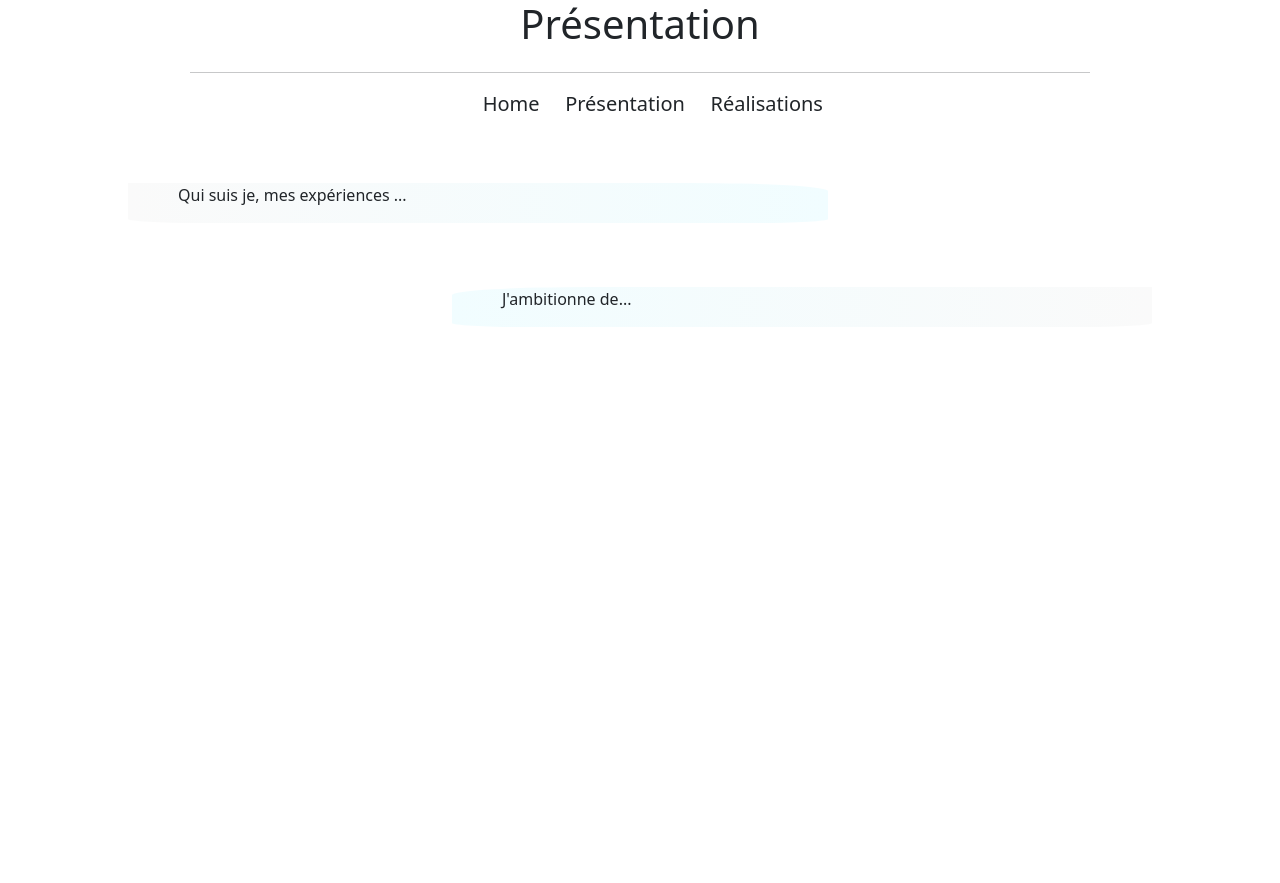
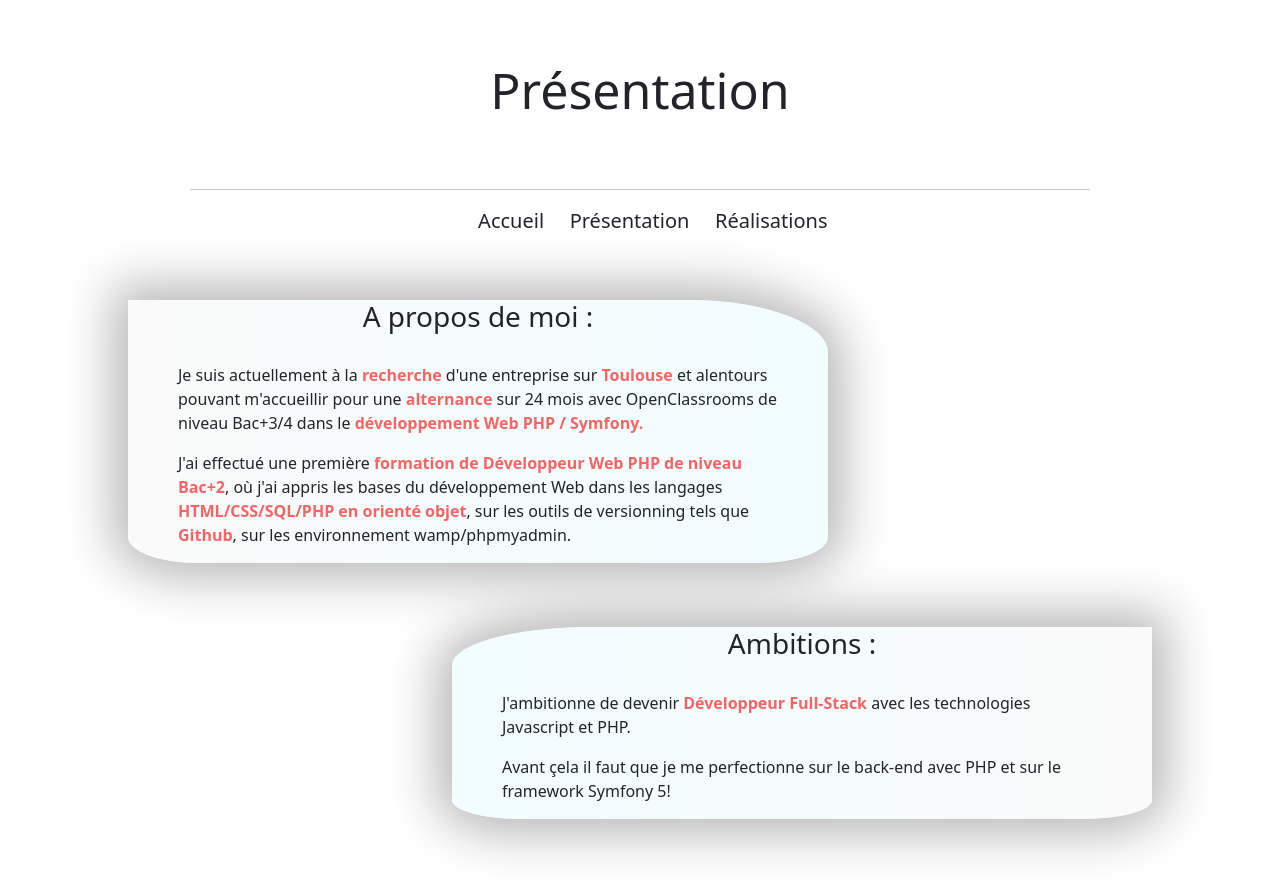
Before and after one commit to Julien-rtg/Personnal-website, a PHP site: template templates/presentation.php in a window 1280 px wide. Before the commit the page ends 327 px from the top, so only its background shows below. Run offline with PHP 8.4, Linux system fonts and the light colour scheme; the template is opened without the code that fills it, so the values that code supplies are empty.

Commit message:
css, write on presentation

```diff
--- a/style/style.css
+++ b/style/style.css
@@ -35,6 +35,10 @@
         margin-bottom: 15%;
     }
 
+    .titleAlone {
+        margin-top: 20%;
+    }
+
         .titre h1 {
             font-size: 50px;
             text-align: center;
@@ -63,11 +67,22 @@ hr {
     color: inherit;
     font-size: 20px;
     margin-left: 2%;
+
+    transition: transform .5s;
 }
+
+.nav a:hover, .navRealisations a:hover{
+    transform: scale(1.5);
+    font-weight: 700;
+    color: rgb(248, 99, 99);
+}
+
 .navRealisations a {
     text-decoration: none;
     color: inherit;
     font-size: 20px;
+
+    transition: transform .5s;
 }
 
 
@@ -88,6 +103,7 @@ hr {
 
     border-radius: 0% 20% 10% 10%;
     background: linear-gradient(90deg, rgba(2,0,36,1) 0%, rgba(250,250,250,1) 0%, rgba(241,253,255,1) 100%);
+    box-shadow: 0px 0px 50px 15px #B7B7B7;
 }
 
 
@@ -99,6 +115,11 @@ hr {
 h3 {
     display: flex;
     justify-content: center;
+}
+
+#textStyle {
+    font-weight: 700;
+    color: rgb(248, 99, 99);
 }
 
 .competencesFront {
@@ -137,6 +158,7 @@ h3 {
 
     border-radius: 20% 0% 10% 10%;
     background: linear-gradient(90deg, rgba(2,0,36,1) 0%, rgba(241,253,255,1) 0%, rgba(250,250,250,1) 100%);
+    box-shadow: 0px 0px 50px 15px #B7B7B7;
 }
 
 
@@ -176,8 +198,12 @@ h3 {
     margin-top: 4%;
 }
 
+.botPage {
+    margin-bottom: 5%;
+}
+
 .contact {
-    margin-bottom: 5%;
+    height: 150px;
 }
 
 .socials {
@@ -223,6 +249,7 @@ h3 {
 
 @media screen and (max-width : 650px){
 
+
     .blocLeft {
         width: 400px;
         margin-left: 0%;
@@ -259,6 +286,14 @@ h3 {
 
 @media screen and (max-width : 500px){
 
+    .botContainer{
+        margin-top: 10%;
+    }
+
+    .nav a {
+        font-size: 18px;
+    }
+
     .competencesImg img {
         width: 54px;
         height: 44px;
@@ -282,7 +317,7 @@ h3 {
     }
 
     .blocLeft {
-        border-radius: 0% 0% 0% 0%;
+        border-radius: 3%;
         width: 210px;
         margin-left: 0%;
         padding: 0%;
@@ -294,7 +329,7 @@ h3 {
     }
 
     .blocRight {
-        border-radius: 0% 0% 0% 0%;
+        border-radius: 3%;
         width: 210px;
         margin-right: 0%;
         padding: 0%;
--- a/templates/home.php
+++ b/templates/home.php
@@ -11,14 +11,14 @@
 <hr>
 
 <div class="nav">
-    <a href="<?= $router->generate('home'); ?>">Home</a> <!-- $router->generate(''); calling route from index.php -->
+    <a href="<?= $router->generate('home'); ?>">Accueil</a> <!-- $router->generate(''); calling route from index.php -->
     <a href="<?= $router->generate('presentation'); ?>">Présentation</a>
     <a href="<?= $router->generate('realisations'); ?>">Réalisations</a>
 </div>
 
 <div class="botContainer">
 
-    <div class="blocLeft" data-aos="flip-left" data-aos-duration="1000">
+    <div class="blocLeft firstBlocMargin" data-aos="flip-left" data-aos-duration="1000">
         <div class="Content">
             <h3>Mes compétences :</h3>
             <div class="competencesFront">
@@ -96,7 +96,7 @@
         </div>
     </div>
 
-    <div class="blocLeft contact" data-aos="flip-left" data-aos-duration="1000">
+    <div class="blocLeft botPage contact" data-aos="flip-right" data-aos-duration="1000">
         <div class="Content">
             <h3>Contact :</h3>
             <div class="socials">
--- a/templates/presentation.php
+++ b/templates/presentation.php
@@ -1,11 +1,13 @@
 <div class="topContainer">
-    <h1>Présentation</h1>
+    <div class="titre titleAlone">
+        <h1>Présentation</h1>
+    </div>
 </div>
 
 <hr>
 
 <div class="nav">
-    <a href="<?= $router->generate('home'); ?>">Home</a> <!-- $router->generate(''); calling route from index.php -->
+    <a href="<?= $router->generate('home'); ?>">Accueil</a> <!-- $router->generate(''); calling route from index.php -->
     <a href="<?= $router->generate('presentation'); ?>">Présentation</a>
     <a href="<?= $router->generate('realisations'); ?>">Réalisations</a>
 </div>
@@ -15,15 +17,26 @@
     <div class="blocLeft">
         <div class="Content">
             <div class="about">
-                <p>Qui suis je, mes expériences ...</p>
+                <h3>A propos de moi :</h3>
+                <div class="description">
+                <p>Je suis actuellement à la <span id="textStyle">recherche</span> d'une entreprise sur <span id="textStyle">Toulouse</span> et alentours pouvant m'accueillir pour une <span id="textStyle">alternance</span>
+                    sur 24 mois avec OpenClassrooms de niveau Bac+3/4 dans le <span id="textStyle">développement Web PHP / Symfony.</span></p>
+                <p>J'ai effectué une première <span id="textStyle">formation de Développeur Web PHP de niveau Bac+2</span>, où j'ai appris les bases du développement Web
+                dans les langages <span id="textStyle">HTML/CSS/SQL/PHP en orienté objet</span>, sur les outils de versionning tels que <span id="textStyle">Github</span>,
+                  sur les environnement wamp/phpmyadmin.</p>
+                </div>
             </div>
         </div>
     </div>
 
-    <div class="blocRight">
+    <div class="blocRight botPage">
         <div class="Content">
             <div class="futur">
-                <p>J'ambitionne de...</p>
+                <h3>Ambitions :</h3>
+                <div class="description">
+                    <p>J'ambitionne de devenir <span id="textStyle">Développeur Full-Stack</span> avec les technologies Javascript et PHP.</p>
+                    <p>Avant çela il faut que je me perfectionne sur le back-end avec PHP et sur le framework Symfony 5!</p>
+                </div>
             </div>
         </div>
     </div>
--- a/templates/realisations.php
+++ b/templates/realisations.php
@@ -1,10 +1,12 @@
 <div class="topContainer">
-    <h1>Réalisations</h1>
+    <div class="titre titleAlone">
+        <h1>Réalisations</h1>
+    </div>
 </div>
 <hr>
 
 <div class="nav">
-    <a href="<?= $router->generate('home'); ?>">Home</a> <!-- $router->generate(''); calling route from index.php -->
+    <a href="<?= $router->generate('home'); ?>">Accueil</a> <!-- $router->generate(''); calling route from index.php -->
     <a href="<?= $router->generate('presentation'); ?>">Présentation</a>
     <a href="<?= $router->generate('realisations'); ?>">Réalisations</a>
 </div>
```
Also changed, not shown: templates/realisations/MLS.php (+12 -10 lines).
